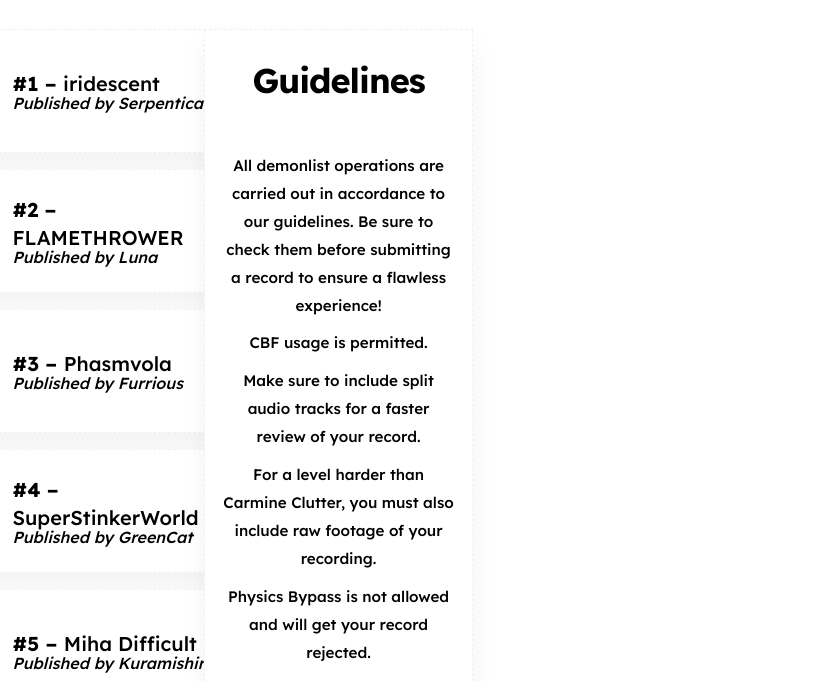
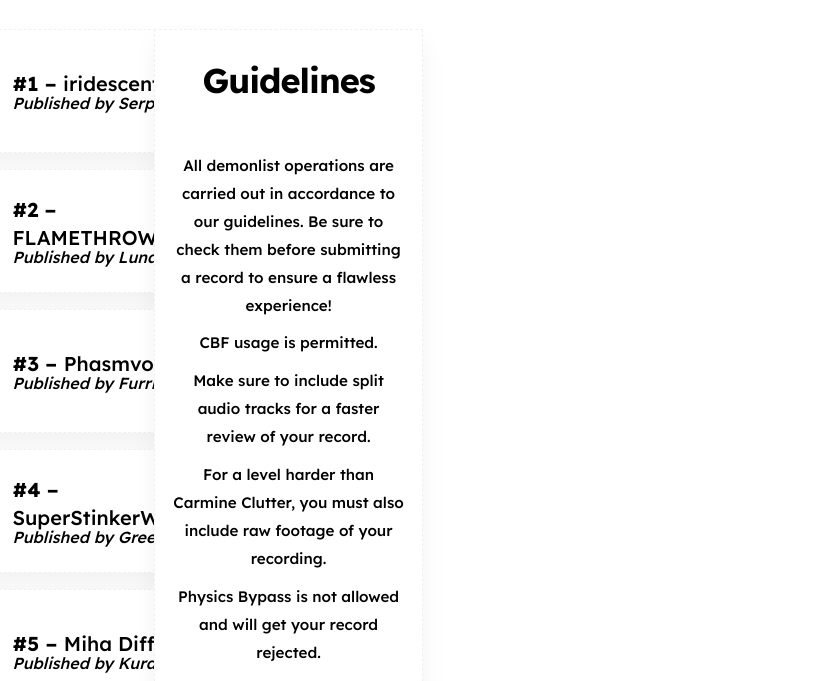
Before and after one commit to swifticat/listbutbetter2, a plain HTML site: page index.html in a window 1280 px wide. Shown: the part 75-756 px from the top of the page, 457-1280 px from the left. Drawn offline with nearby package versions, Linux system fonts and the light colour scheme.

Commit message:
Update list.css

```diff
--- a/css/pages/list.css
+++ b/css/pages/list.css
@@ -117,7 +117,7 @@ main:not(.dark) .level-info .author {
     align-items: stretch;
     margin-top: 2rem; /* keeps box top aligned with #1 level */
     position: relative; /* enable manual positioning */
-    left: -350px; /* adjust horizontally: negative = move left, positive = move right */
+    left: -400px; /* adjust horizontally: negative = move left, positive = move right */
 }
 
 main:not(.dark) .guidelines-box {
```
